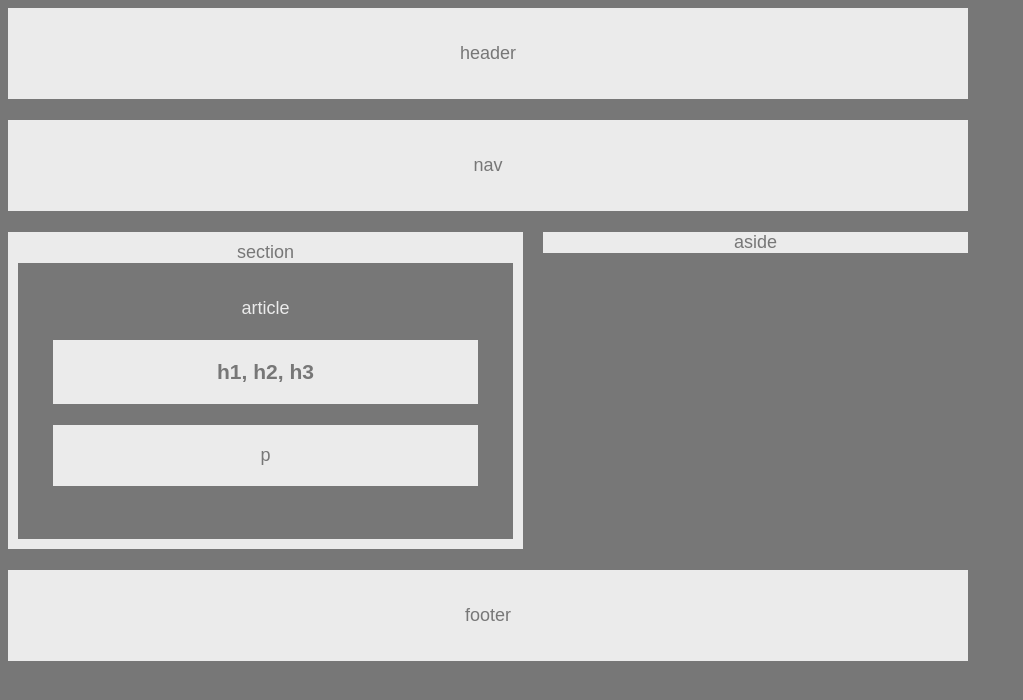
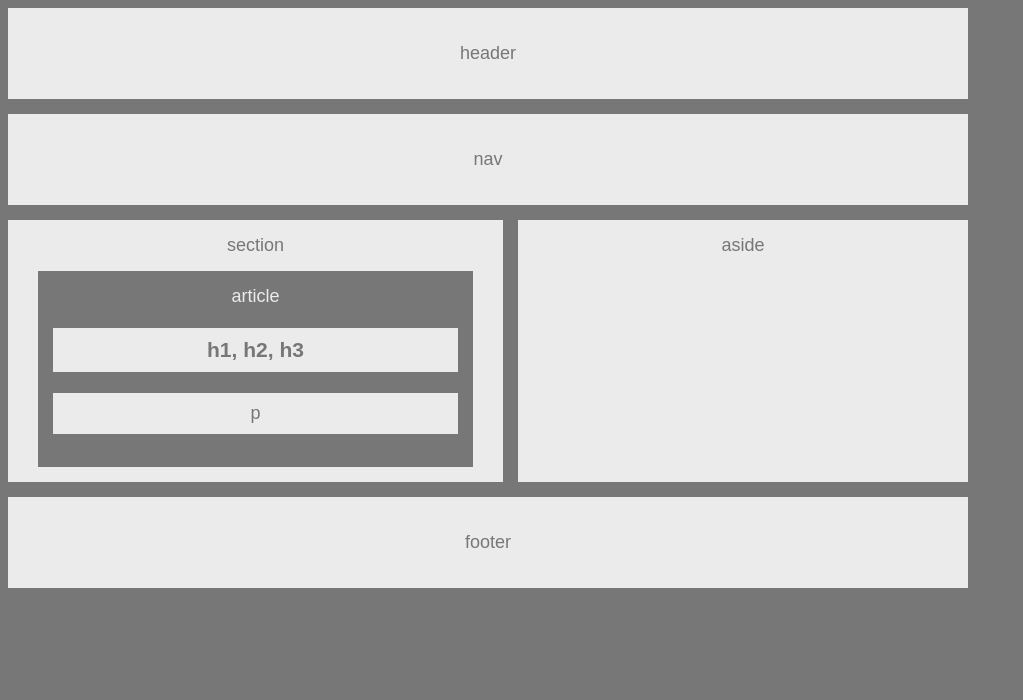
Before and after one commit to tmullen1991-zz/HW-Wireframe, a plain HTML site: page index.html in a window 1280 px wide. Shown: the whole page, without its empty margins (0-1023 px from the left). Drawn offline with Linux system fonts and the light colour scheme.

Commit message:
finished easy hw files

```diff
--- a/index.html
+++ b/index.html
@@ -1,36 +1,44 @@
 <!DOCTYPE html>
 <html lang="en">
+
 <head>
     <meta charset="UTF-8">
     <meta name="viewport" content="width=device-width, initial-scale=1.0">
     <meta http-equiv="X-UA-Compatible" content="ie=edge">
-    <title>Easy HTML Layout</title>
-    <link rel="stylesheet" type="text/css" href="style.css">
+    <link rel="stylesheet" href="style.css">
+    <title>Easy Layout</title>
 </head>
+
 <body>
-    <div>
-        <header class="header">header</header>
-    </div><br>
+    <header>
+        header
+    </header>
 
-    <div>
-        <nav class="nav">nav</nav>
-    </div><br>
+    <nav>
+        nav
+    </nav>
+    <div id="floaters">
+        <section id="left">
+            section
+            <article>
+                article
+                <h1>
+                    h1, h2, h3
+                </h1>
+                <p>
+                    p
+                </p>
+            </article>
+        </section>
 
-    <div>
-        <aside class="aside">aside</aside>
+        <aside id="right">
+            aside
+        </aside><br>
     </div>
+    <footer>
+        footer
+    </footer>
 
-    <div>
-        <section class="section">section
-                <article class="article">article<br>
-                    <h1 class="h">h1, h2, h3</h1>
-                    <p class="p">p</p>
-                </article>
-        </section>
-    </div><br>
+</body>
 
-    <div>
-        <footer class="footer">footer</footer>
-    </div><br>
-</body>
 </html>
--- a/style.css
+++ b/style.css
@@ -1,65 +1,57 @@
-/* Change the body elements of the page: font, color, background color, width of the body, and font-sizes*/
-body {
+body{
+    text-align: center;
+    width: 960px;
+    background: #777;
+    color: #777;
     font-family: Arial, Helvetica, sans-serif;
-    color: #777;
-    background: #777;
-    width: 960px;
     font-size: 18px;
-    text-align: center;
 }
 
-.header{
-    background: #ebebeb;
-    border: #ebebeb;
-    padding: 35px;
-}
-
-.nav{
-    background: #ebebeb;
-    border: #ebebeb;
-    padding: 35px;
-}
-
-.article{
-    color: #ebebeb;
-    background: #777;
-    border: #ebebeb;
-    padding: 35px;
-}
-
-.h{
-    color: #777;
-    background: #ebebeb;
-    padding: 20px;
-}
-
-.p{
-    color: #777;
-    background: #ebebeb;
-    padding: 20px;
-}
-
-.section{
-    width:495px;
-    background: #ebebeb;
-    border: #ebebeb;
-    padding: 10px;
-}
-
-.section{
+header, nav, section, aside, footer{
     background: #ebebeb;
 }
 
-.aside{
-    background: #ebebeb;
-    float: right;
-    clear: both;
-    width: 425px;
-
+header, nav{
+    padding: 35px;
+    margin-bottom: 15px;
 }
 
-.footer{
+#left{
+    width: 465px;
+    float: left;
+    padding: 15px;
+    margin-bottom: 15px;
+}
+
+#right{
+    width: 420px;
+    min-height: 232.094px;
+    float: right;
+    padding: 15px;
+    margin-bottom: 15px;
+}
+
+#floaters{
+    height: auto;
+}
+
+article{
+    width: 435px;
+    background: #777;
+    color: #ebebeb;
+    margin: 15px 0px 0px 15px;
+    padding: 15px 0px 15px 0px;
+}
+
+p, h1, h2, h3, h4, h5{
     background: #ebebeb;
-    border: #ebebeb;
+    color: #777;
+    width: 405px;
+    margin-left: 15px;
+    padding: 10px 0px 10px 0px;
+}
+
+footer{
+    clear: both;
     padding: 35px;
 }
```
